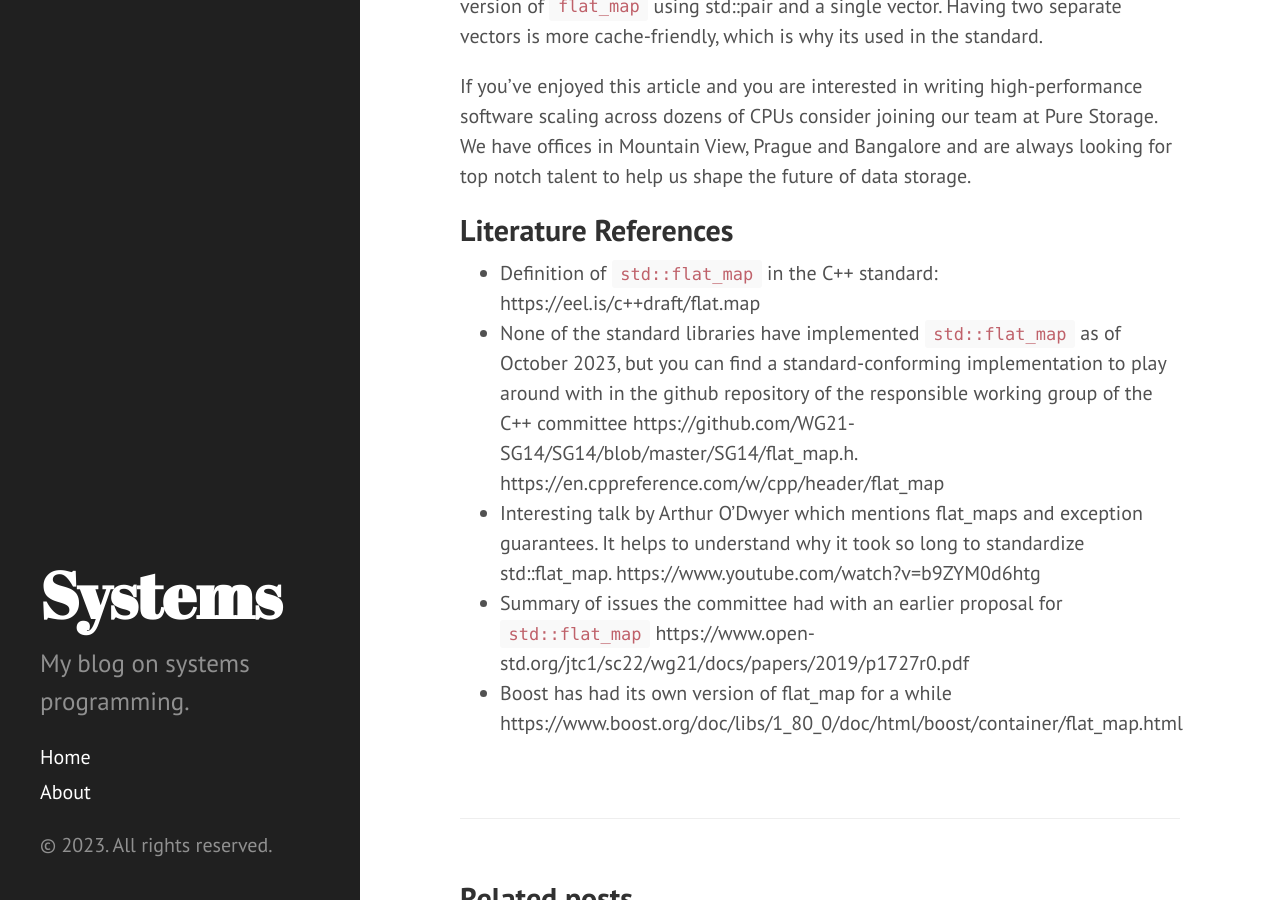
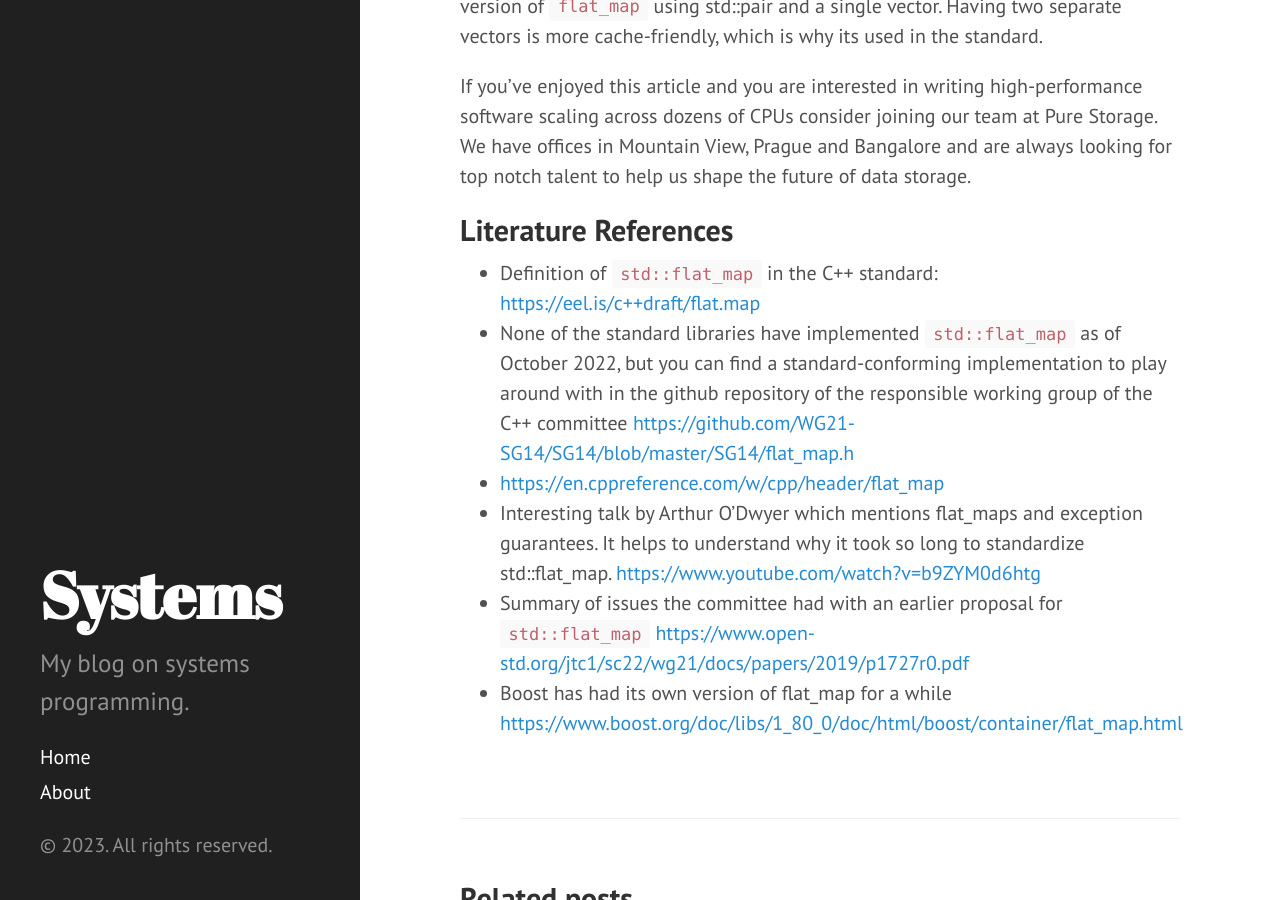
Before and after one commit to schmollf/schmollf.github.io, a Jekyll site: the page built from _posts/2022-10-26-cpp-flat-map.md, in a window 1280 px wide and 900 px high, scrolled down 1816 px. Built offline with Jekyll 4.4.1, drawn with Linux system fonts in a browser that asks for light colours; comment, search, counter and statistics services are not loaded.

Commit message:
prettify links

````diff
--- a/_posts/2022-10-26-cpp-flat-map.md
+++ b/_posts/2022-10-26-cpp-flat-map.md
@@ -15,7 +15,7 @@ This helps us understand the following asymptotic complexities:
 
 ```
 +-----------+----------+---------------+
-| Operation | std::map | std::flat_map  |
+| Operation | std::map | std::flat_map |
 +-----------+----------+---------------+
 | Create    | O(nlgn)  | O(nlgn)       |
 | Insert    | O(lgn)   | O(n)          |
@@ -48,9 +48,9 @@ If you've enjoyed this article and you are interested in writing high-performanc
 
 ## Literature References
 
-- Definition of `std::flat_map` in the C++ standard: https://eel.is/c++draft/flat.map
-- None of the standard libraries have implemented `std::flat_map` as of October 2023, but you can find a standard-conforming implementation to play around with in the github repository of the responsible working group of the C++ committee https://github.com/WG21-SG14/SG14/blob/master/SG14/flat_map.h.
-https://en.cppreference.com/w/cpp/header/flat_map
-- Interesting talk by Arthur O'Dwyer which mentions flat_maps and exception guarantees. It helps to understand why it took so long to standardize std::flat_map. https://www.youtube.com/watch?v=b9ZYM0d6htg
-- Summary of issues the committee had with an earlier proposal for `std::flat_map` https://www.open-std.org/jtc1/sc22/wg21/docs/papers/2019/p1727r0.pdf
-- Boost has had its own version of flat_map for a while https://www.boost.org/doc/libs/1_80_0/doc/html/boost/container/flat_map.html
+- Definition of `std::flat_map` in the C++ standard: <https://eel.is/c++draft/flat.map>
+- None of the standard libraries have implemented `std::flat_map` as of October 2022, but you can find a standard-conforming implementation to play around with in the github repository of the responsible working group of the C++ committee <https://github.com/WG21-SG14/SG14/blob/master/SG14/flat_map.h>
+- <https://en.cppreference.com/w/cpp/header/flat_map>
+- Interesting talk by Arthur O'Dwyer which mentions flat_maps and exception guarantees. It helps to understand why it took so long to standardize std::flat_map. <https://www.youtube.com/watch?v=b9ZYM0d6htg>
+- Summary of issues the committee had with an earlier proposal for `std::flat_map` <https://www.open-std.org/jtc1/sc22/wg21/docs/papers/2019/p1727r0.pdf>
+- Boost has had its own version of flat_map for a while <https://www.boost.org/doc/libs/1_80_0/doc/html/boost/container/flat_map.html>
````
